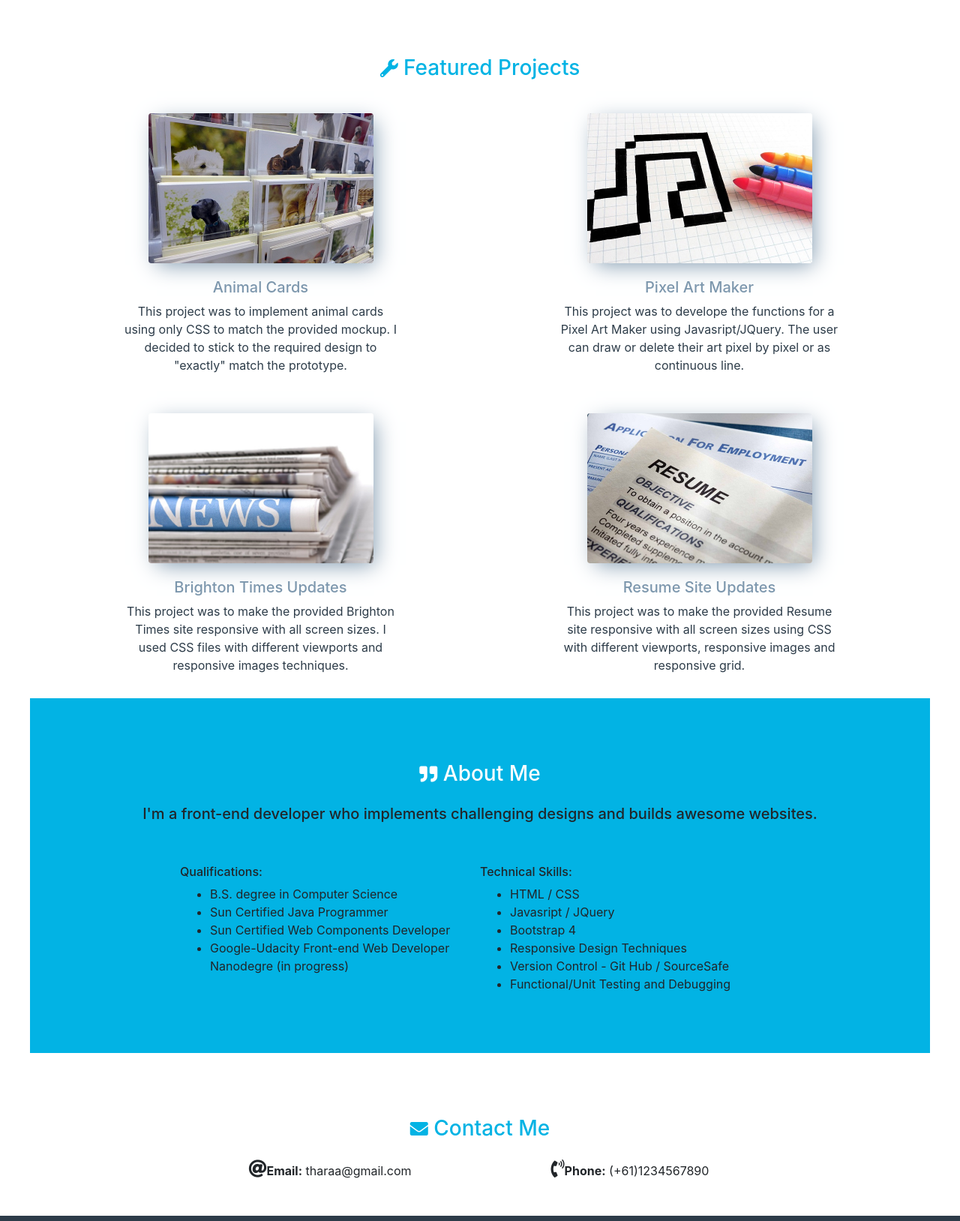
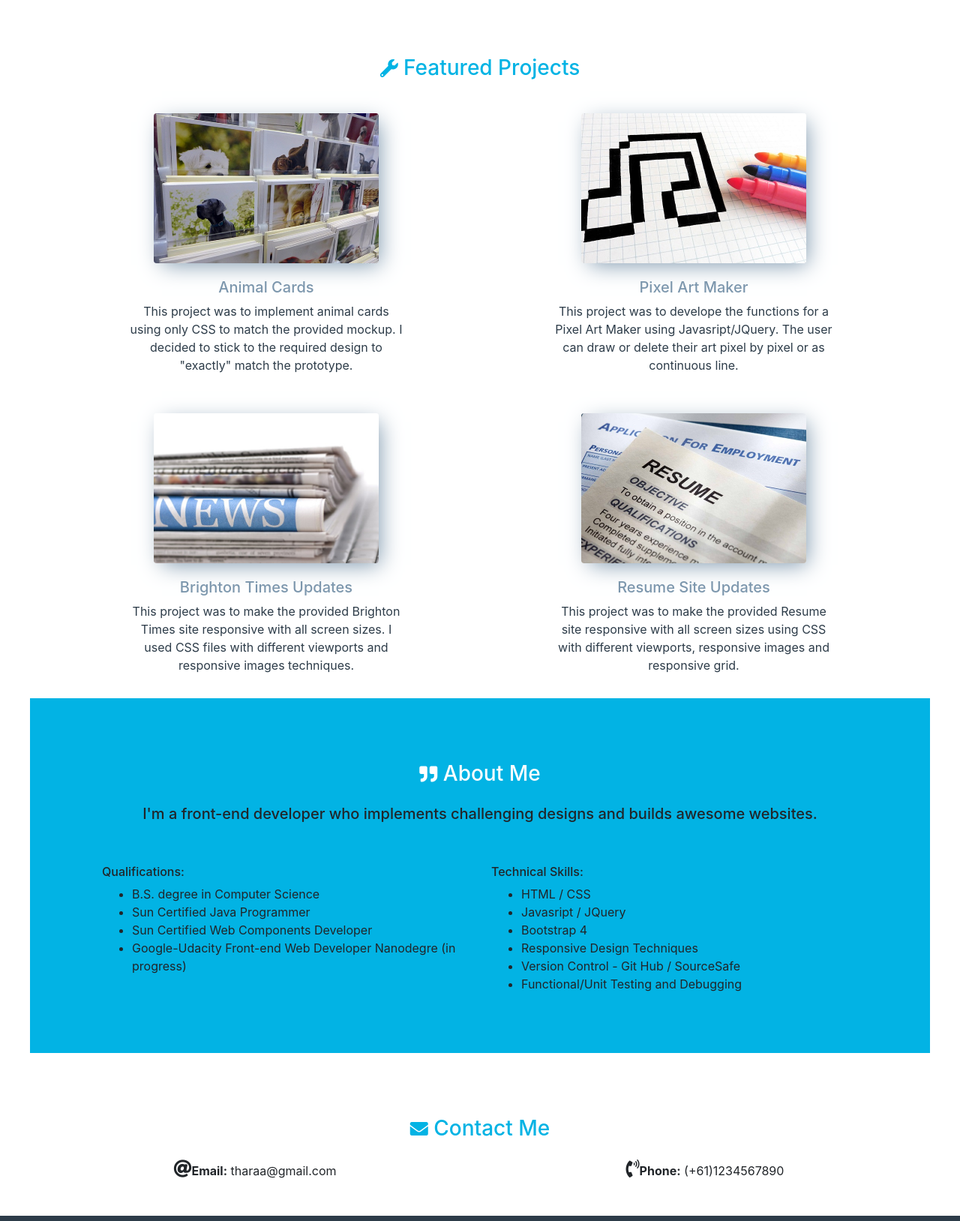
Before and after one commit to Tharaae/portfolio-site, a plain HTML site: page index.html in a window 1280 px wide. Shown: the part 640-2268 px from the top of the page at 75% size. Drawn offline with nearby package versions, Linux system fonts and the light colour scheme.

Commit message:
Bootstrap grid applied.

```diff
--- a/css/min-576px.css
+++ b/css/min-576px.css
@@ -22,14 +22,7 @@ nav ul {
   margin-right: 0;
 }
 
-.main-section {
-  display: flex;
-  flex-wrap: wrap;
-  justify-content: center;
-}
-
 .project-div {
-  width: 50%;
   margin-bottom: 1em;
 }
 
--- a/css/styles.css
+++ b/css/styles.css
@@ -1,4 +1,5 @@
 /* General Formatting */
+
 p {
   color: #2d3c49;
 }
@@ -18,6 +19,7 @@ header, nav, main {
 }
 
 /* Site Header Formatting */
+
 .logo-div {
   display: inline-block;
   height: 60px;
@@ -29,7 +31,7 @@ header, nav, main {
   text-align: center;
 }
 
-.primary-title{
+.primary-title {
   font-size: 32px;
   line-height: 1em;
   color: #2d3c49;
@@ -42,8 +44,9 @@ header, nav, main {
 }
 
 /* Navigation Bar Formatting */
+
 nav ul {
-  margin:0 auto;
+  margin: 0 auto;
 }
 
 nav li {
@@ -63,6 +66,7 @@ nav li {
 }
 
 /* Classes used to draw the small line under the menu item while hovering */
+
 .nav-link:hover:before {
   opacity: 1;
   width: 100%;
@@ -75,7 +79,8 @@ nav li {
   bottom: 0;
   width: 1%;
   height: 3px;
-    background-color: #02b3e4; /* the small line under the selected/hovered-on main menu item */
+  background-color: #02b3e4;
+  /* the small line under the selected/hovered-on main menu item */
   -webkit-transition: all 0.33s ease-out;
   -moz-transition: all 0.33s ease-out;
   -o-transition: all 0.33s ease-out;
@@ -85,7 +90,7 @@ nav li {
 }
 
 .fa {
-  font-size:24px !important;
+  font-size: 24px !important;
 }
 
 .nav-logo {
@@ -93,27 +98,29 @@ nav li {
 }
 
 /* the line right under the home image and the navbar*/
-.bottom-border{
+
+.bottom-border {
   width: 100%;
   max-width: 1200px;
   margin-left: auto;
   margin-right: auto;
-  height:3px;
+  height: 3px;
   background-color: #7d97ad;
 }
 
 /* Classes used to show or hide logo in the Nav bar and the bottom border line while scrolling */
+
 .hide {
   height: 0;
 }
 
 /* General Formatting of content sections div */
+
 .main-section {
   padding-top: 5.25em;
 }
 
 .main-section-title {
-  width: 100%;
   text-align: center;
   padding-bottom: 1em;
 }
@@ -127,22 +134,24 @@ nav li {
 
 .subsection {
   width: 90%;
-  max-width: 400px;
   padding-bottom: 1em;
 }
 
 /* Formatting of Featured Projects section */
+
 .project-div {
   text-align: center;
   max-width: 400px;
+  margin-left: auto;
+  margin-right: auto;
   margin-bottom: 3em;
 }
 
 .project-image {
   width: 300px;
-  -webkit-box-shadow: 6px 7px 28px -5px rgba(125,151,173,1);
-  -moz-box-shadow: 6px 7px 28px -5px rgba(125,151,173,1);
-  box-shadow: 6px 7px 28px -5px rgba(125,151,173,1);
+  -webkit-box-shadow: 6px 7px 28px -5px rgba(125, 151, 173, 1);
+  -moz-box-shadow: 6px 7px 28px -5px rgba(125, 151, 173, 1);
+  box-shadow: 6px 7px 28px -5px rgba(125, 151, 173, 1);
 }
 
 .image-overlay-container {
@@ -153,7 +162,8 @@ nav li {
 }
 
 .image-overlay-container:hover .project-image {
-  -webkit-filter: grayscale(100%); /* Safari 6.0 - 9.0 */
+  -webkit-filter: grayscale(100%);
+  /* Safari 6.0 - 9.0 */
   filter: grayscale(100%);
 }
 
@@ -182,13 +192,16 @@ nav li {
 }
 
 /* Formatting of About Me section */
-.about-me-div{
+
+.about-me-div {
   background-color: #02b3e4;
   width: 100%;
+  padding-left: 3em;
   padding-bottom: 3em;
 }
 
 /* Site Footer Formatting */
+
 .site-footer {
   background-color: #2d3c49;
   color: #fff;
@@ -196,7 +209,7 @@ nav li {
 }
 
 .social-div {
-  display:inline-block;
+  display: inline-block;
   width: 100%;
   text-align: center;
   height: 50px;
@@ -212,11 +225,11 @@ nav li {
 }
 
 /* Responsive Formatting for different viewport sizes*/
+
 @media screen and (max-width: 359px) {
   .image-overlay-container {
     width: 250px;
   }
-
   .project-image {
     width: 250px;
   }
@@ -225,6 +238,9 @@ nav li {
 @media screen and (max-width: 374px) {
   nav li {
     padding: 0 5px;
+  }
+  .about-me-div {
+    padding-left: 1em;
   }
 }
 
--- a/index.html
+++ b/index.html
@@ -62,13 +62,16 @@
     </div>
 
     <!-- Featured Projects Section -->
-    <section class="container-fluid main-section" id="projects">
-      <div class="main-section-title blue-text">
-        <h3><span class="fa fa-wrench"></span>&nbsp;Featured Projects</h3>
+    <section class="container main-section" id="projects">
+      <!-- Title Row in Projects Grid -->
+      <div class="row main-section-title blue-text">
+        <div class="col-12">
+          <h3><span class="fa fa-wrench"></span>&nbsp;Featured Projects</h3></div>
       </div>
-
+      <!-- First Row in Projects Grid -->
+      <div class="row">
         <!-- Animal Cards Project div -->
-      <div class="container-fluid project-div">
+        <div class="col-sm-6 project-div">
           <div class="image-overlay-container">
             <img class="img-fluid rounded project-image" src="img/animal-cards-600x400.jpg" alt="Animal Cards Project">
             <a href="#animal-cards-modal" data-toggle="modal" data-target="#animal-cards-modal">
@@ -100,7 +103,7 @@
         </div>
 
         <!-- Pixel Art Maker Project div -->
-      <div class="container-fluid project-div">
+        <div class="col-sm-6 project-div">
           <div class="image-overlay-container">
             <img class="img-fluid rounded project-image" src="img/pixl-art-600x400.jpg" alt="Pixel Art Maker Project">
             <a href="#pixel-art-modal" data-toggle="modal" data-target="#pixel-art-modal">
@@ -130,9 +133,11 @@
             </div>
           </div>
         </div>
-
+      </div>
+      <!-- Second Row in Projects Grid -->
+      <div class="row">
         <!-- Brighton Times Project div -->
-      <div class="container-fluid project-div">
+        <div class="col-sm-6 project-div">
           <div class="image-overlay-container">
             <img class="img-fluid rounded project-image" src="img/news-600x400.jpg" alt="Brighton Times Project">
             <a href="#brighton-times-modal" data-toggle="modal" data-target="#brighton-times-modal">
@@ -164,7 +169,7 @@
         </div>
 
         <!-- Responsive Resume Project div -->
-      <div class="container-fluid project-div">
+        <div class="col-sm-6 project-div">
           <div class="image-overlay-container">
             <img class="img-fluid rounded project-image" src="img/resume-600x400.jpg" alt="Resume Resposive Site Project">
             <a href="#resume-site-modal" data-toggle="modal" data-target="#resume-site-modal">
@@ -194,17 +199,23 @@
             </div>
           </div>
         </div>
+      </div>
     </section>
 
     <!-- About Me Section -->
     <section class="container-fluid main-section about-me-div" id="about">
-      <div class="main-section-title white-text">
+      <div class=" row main-section-title white-text">
+        <div class="col-12">
           <h3><span class="fa fa-quote-right"></span>&nbsp;About Me</h3>
         </div>
-      <div class="subheader mb-5">
+      </div>
+      <div class="row subheader mb-5">
+        <div class="col-12">
           <h5>I'm a front-end developer who implements challenging designs and builds awesome websites.</h5>
         </div>
-      <div class="subsection">
+      </div>
+      <div class="row">
+      <div class="col-md-6 subsection">
         <h6>Qualifications:</h6>
         <ul>
           <li>B.S. degree in Computer Science</li>
@@ -213,7 +224,7 @@
           <li>Google-Udacity Front-end Web Developer Nanodegre (in progress)</li>
         </ul>
       </div>
-      <div class="subsection">
+      <div class="col-md-6 subsection">
         <h6>Technical Skills:</h6>
         <ul>
           <li>HTML / CSS</li>
@@ -224,18 +235,23 @@
           <li>Functional/Unit Testing and Debugging</li>
         </ul>
       </div>
+    </div>
     </section>
 
     <!-- Contact Me Section -->
     <section class="container-fluid main-section mb-3" id="contact">
-      <div class="main-section-title blue-text">
+      <div class="row main-section-title blue-text">
+        <div class="col-12">
           <h3><span class="fa fa-envelope"></span>&nbsp;Contact Me</h3>
         </div>
-      <div class="subsection">
+      </div>
+      <div class="row">
+      <div class="col-sm-6 subsection">
         <div class="subheader"><span class="fa fa-at"></span><strong>Email:</strong> tharaa@gmail.com</div>
       </div>
-      <div class="subsection">
+      <div class="col-sm-6 subsection">
         <div class="subheader"><span class="fa fa-phone-volume"></span><strong>Phone:</strong> (+61)1234567890</div>
+      </div>
     </div>
     </section>
   </main>
```
Lines whose indentation alone changed are shown as unchanged.
